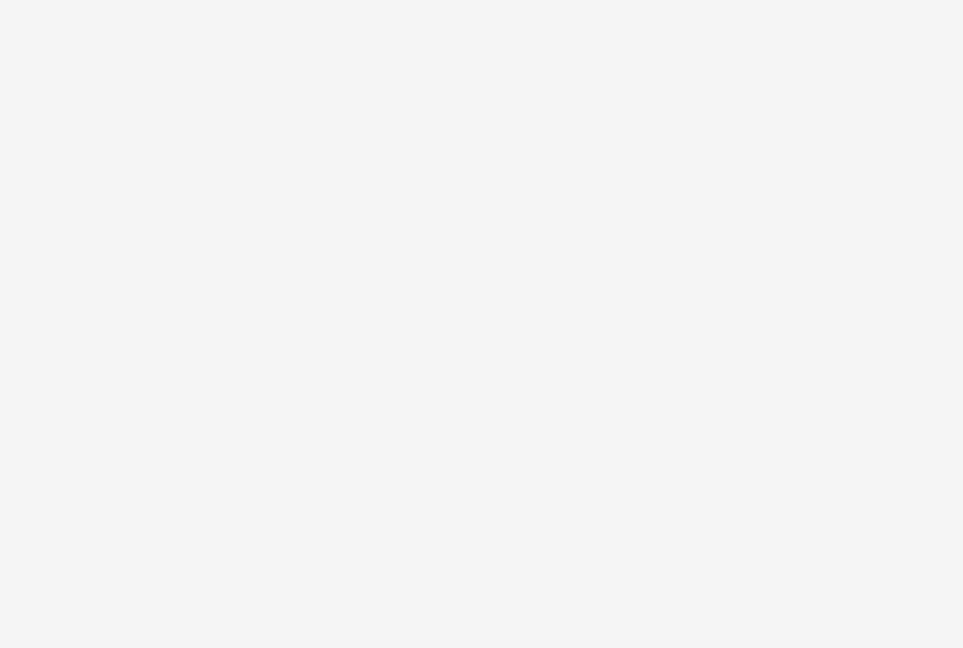
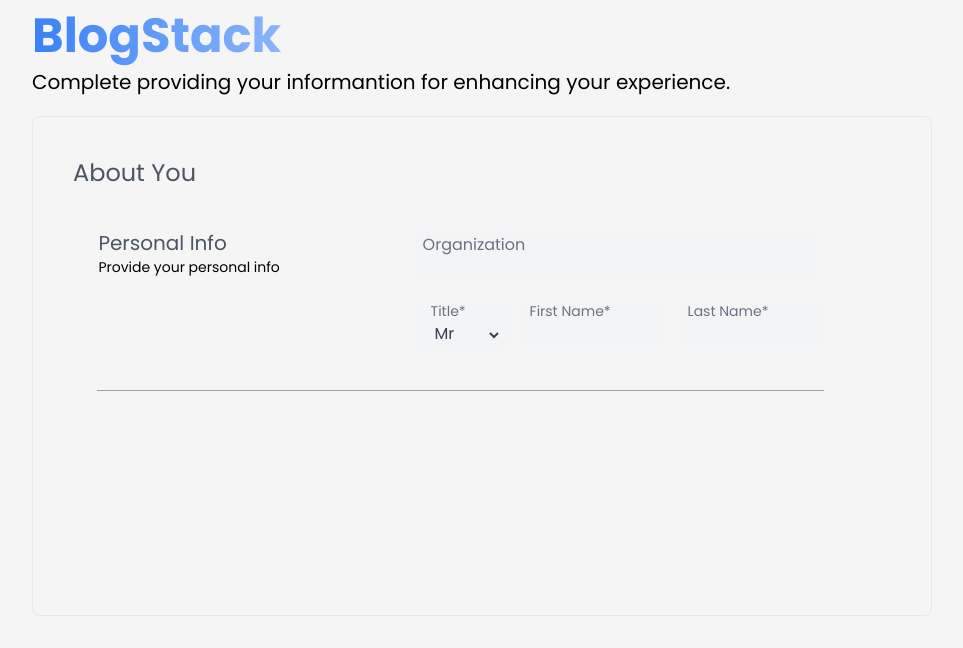
Before and after one commit to shivaraj110/BlogStack, a React (Vite) app: page /onboard in a window 1280 px wide. Before the commit this address had no page. Shown: the top 648 px of the page, without its empty margins (224-1187 px from the left). Built offline with nearby package versions, Linux system fonts and the light colour scheme; sample sign-in values are in the browser's storage; the HTML template or start-up script is replaced by a standard one.

Commit message:
added onboard page

```diff
--- a/src/App.tsx
+++ b/src/App.tsx
@@ -9,6 +9,7 @@
 import Bookmarks from "./pages/Bookmarks";
 import ProtectRoutes from "./util/ProtectedRoutes";
 import Layout from "./components/Layout";
+import Onboard from "./pages/Onboard";
 function App() {
   return (
     <>
@@ -35,7 +36,7 @@
                 </Layout>
               }
             />
-
+            <Route path="/onboard" element={<Onboard />} />
             <Route path="/WriteBlog" element={<WriteBlog />} />
             <Route
               path="/bookmarks"
--- a/src/pages/FullBlog.tsx
+++ b/src/pages/FullBlog.tsx
@@ -1,4 +1,3 @@
-import Appbar from "../components/Appbar";
 import { useBlog } from "../hooks/useBlogs";
 import ResponsiveBlogLoadingSkeleton from "../components/ResponsiveBlogLoadingSkeleton";
 import { useParams } from "react-router-dom";
@@ -19,9 +18,6 @@
   } else {
     return (
       <div>
-        <div className="">
-          <Appbar />
-        </div>
         <div className="flex flex-col">
           <div className="mt-10">
             <Blog
--- a/src/pages/Onboard.tsx
+++ b/src/pages/Onboard.tsx
@@ -1,5 +1,77 @@
 export default function Onboard() {
-  return <div>
-
-  </div>;
+  return (
+    <div className="flex flex-col">
+      <h1 className="text-5xl font-bold  bg-gradient-to-r h-14 poppins-medium from-blue-500 via-blue-100 to-blue-500 text-transparent bg-clip-text mt-3 ml-64">
+        BlogStack
+      </h1>{" "}
+      <div className=" text-xl poppins-light ml-64">
+        Complete providing your informantion for enhancing your experience.
+      </div>
+      <div className="border w-[900px] ml-64 rounded-lg mt-5 h-[500px] ">
+        <div className="">
+          <div className="p-10 poppins-semibold text-2xl text-gray-600">
+            About You
+          </div>
+          <div className="flex justify-around">
+            <div className="">
+              <div className=" poppins-semibold text-xl text-gray-600">
+                Personal Info
+              </div>
+              <div className=" poppins-light text-sm">
+                Provide your personal info
+              </div>
+            </div>
+            <div className=" pr-10 ">
+              <div className="w-[410px] pl-3 h-fit bg-gray-100 rounded-md">
+                <div className="text-gray-500 pt-1 poppins-light">
+                  Organization
+                </div>
+                <input
+                  type="text"
+                  className=" outline-none w-full text-gray-600 bg-transparent"
+                />
+              </div>
+              <div className="flex gap-2">
+                <div className="mt-5">
+                  <div className="w-fit h-fit bg-gray-100 rounded-md">
+                    <div className="px-5 text-sm poppins-light  text-gray-500">
+                      Title*
+                    </div>
+                    <select
+                      name="Title"
+                      id="Title"
+                      className="px-5 pb-1 mr-2 text-gray-700 bg-gray-100 poppins-light cursor-pointer">
+                      <option value="Mr">Mr</option>
+                      <option value="Ms">Ms</option>
+                      <option value="Dr">Dr</option>
+                      <option value="Prof">Prof</option>
+                    </select>
+                  </div>
+                </div>
+                <div className="w-[150px] pl-3 h-fit bg-gray-100 mt-5 rounded-md">
+                  <div className="text-gray-500 text-sm poppins-light">
+                    First Name*
+                  </div>
+                  <input
+                    type="text"
+                    className=" outline-none w-full pb-1 text-gray-600 bg-transparent"
+                  />
+                </div>{" "}
+                <div className="w-[150px] pl-3 h-fit bg-gray-100 mt-5 rounded-md">
+                  <div className="text-gray-500 text-sm poppins-light">
+                    Last Name*
+                  </div>
+                  <input
+                    type="text"
+                    className=" outline-none w-full pb-1 text-gray-600 bg-transparent"
+                  />
+                </div>
+              </div>
+            </div>
+          </div>
+          <div className="bg-gray-400 mt-10 w-[81%] mx-16 h-[1px] "></div>
+        </div>
+      </div>
+    </div>
+  );
 }
```
Also changed, not shown: src/components/Blogs.tsx (+3 -6 lines), 1 other file (tests, documents, lock files or other folders).
